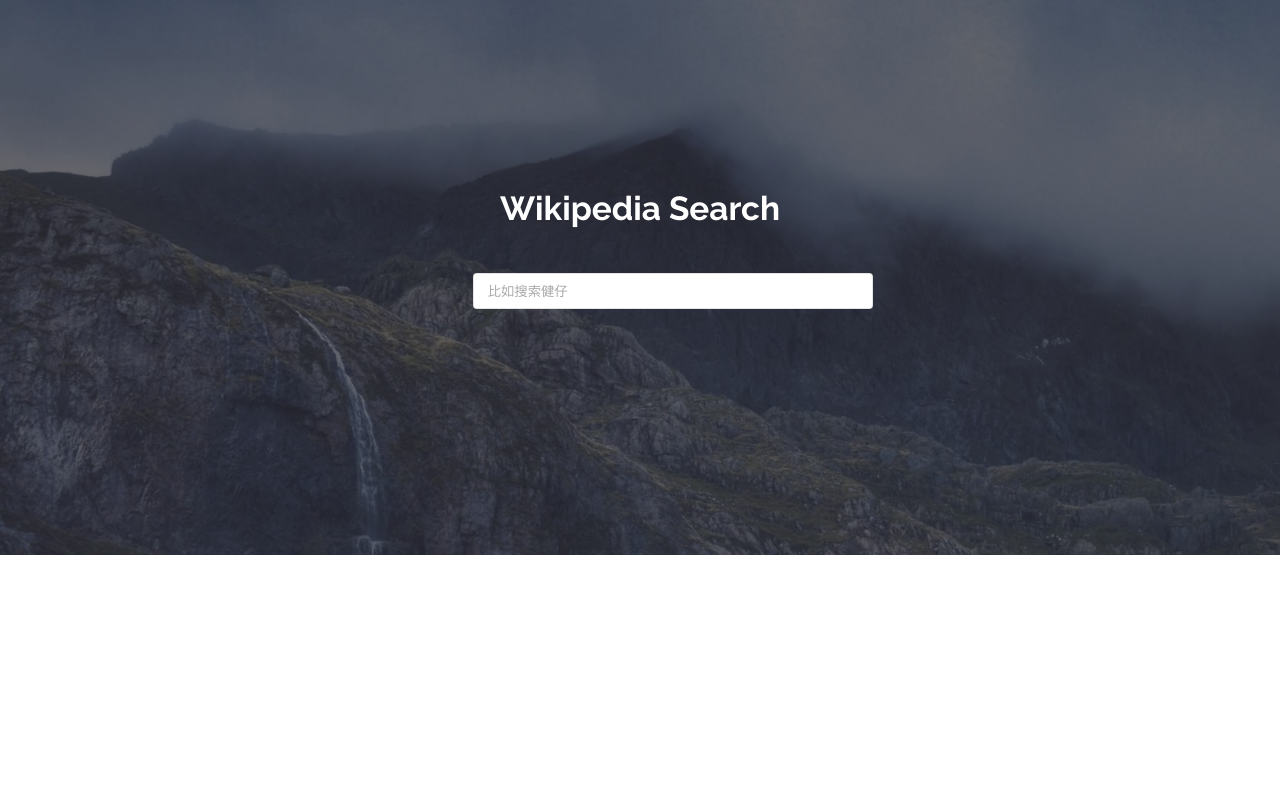
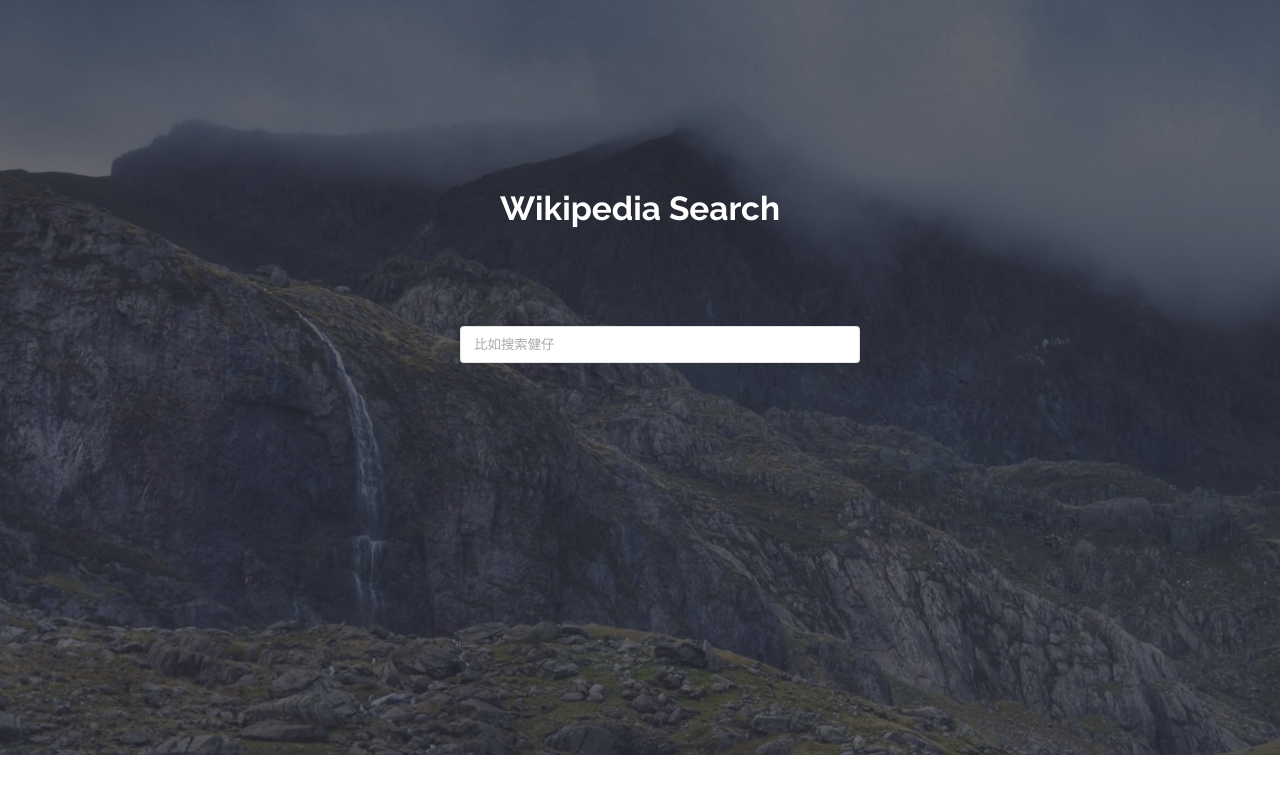
Before and after one commit to Brandonnogithub/WSM-2020-Search-Engine, a Flask app: page / in a window 1280 px wide. Run offline with Flask 2, Linux system fonts and the light colour scheme; parts of the project's set-up code (start-up, migrations or seed data) failed here and were passed over.

Commit message:
optimize UI for chorme

```diff
--- a/app.py
+++ b/app.py
@@ -6,6 +6,7 @@
 from urllib import parse
 from flask import Flask, request, render_template
 from search_engine import SearchEngine
+import nltk
 
 
 # init flask app and env variables
@@ -77,6 +78,8 @@
     range_pages = range(1, maxi+1 if maxi<=max_show_pages else max_show_pages+1)
     first_page_results = cut_page(0)
     response_time = round(time.time() - t_start, 4)
+
+    print(first_page_results[0].keys())
 
     # show the list of matching results
     return render_template('index.html', query=query,
@@ -158,6 +161,19 @@
     """
     return title if len(title) <= 70 else title[:70] + "..."
 
+@app.context_processor
+def utility_processor():
+    def highlight(text, query):
+        text.replace(query, "<mark>"+query+"</mark>")
+        # text_list = text.split(' ')
+        # for i, word in enumerate(text_list):
+        #     if query in word:
+        #         text0 = " ".join(text_list[:i])
+        #         text1 = " ".join(text_list[i+1:])
+        print(text)
+        return text
+
+    return dict(highlight=highlight)
 
 @app.template_filter('truncate_description')
 def truncate_description(description):
--- a/static/spatial/assets/css/main.css
+++ b/static/spatial/assets/css/main.css
@@ -187,7 +187,7 @@
  }
 
     .container {
-        width: 65em;
+        width: 60%;
     }
 
 }
@@ -1977,6 +1977,9 @@
 
 body.landing {
     padding-top: 0 !important;
+    /*padding-right: 20% !important;*/
+    /*padding-left: 20% !important;*/
+    /*width: 90%;*/
 }
 
 @media screen and (max-width: 980px) {
@@ -2801,7 +2804,7 @@
 
 ul {
     list-style: disc;
-    margin: -4em 0 2em 5em;
+    margin: 0 0 3em 3em;
     padding-left: 1em;,
 }
 
@@ -3534,7 +3537,7 @@
 @media screen and (max-width: 1280px) {
 
     #banner {
-        padding: 14em 0 18em 0;
+        padding: 14em 0 28em 0;
     }
 
     #banner h2 {
```
